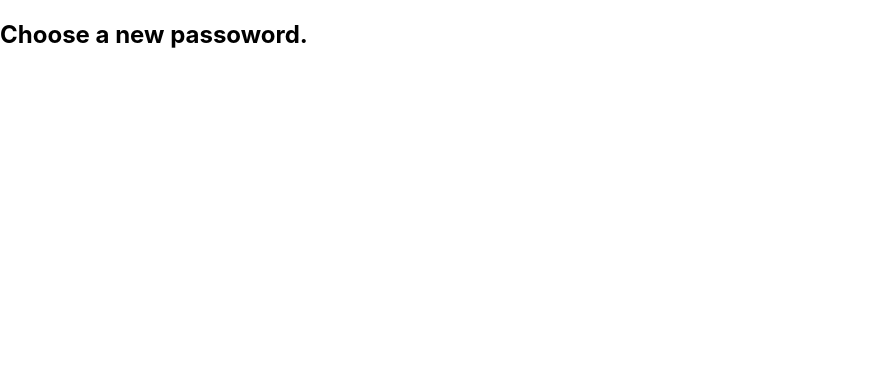
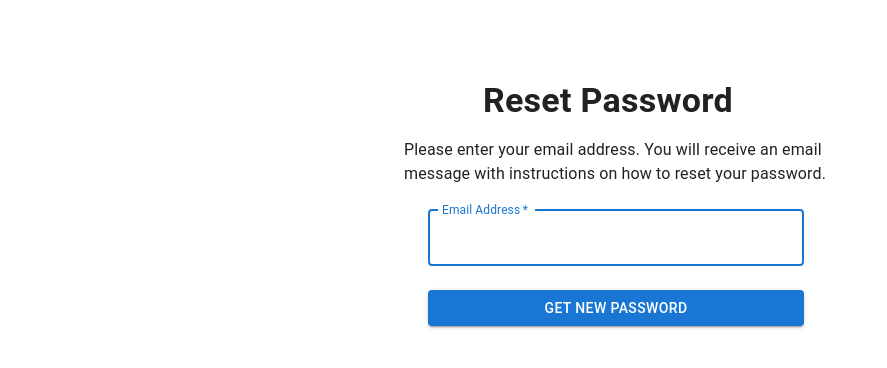
Before and after one commit to zylascope/chart-dashboard, a React (Create React App) app: page /get-new-password in a window 1280 px wide. Shown: the top 368 px of the page, without its empty margins (0-887 px from the left). Built offline with nearby package versions, Linux system fonts and the light colour scheme.

Commit message:
added resetpasswors page

```diff
--- a/package.json
+++ b/package.json
@@ -8,6 +8,7 @@
     "@mui/icons-material": "^5.0.5",
     "@mui/material": "^5.0.6",
     "@mui/styled-engine": "^5.0.2",
+    "@mui/styles": "^5.4.2",
     "@testing-library/jest-dom": "^5.14.1",
     "@testing-library/react": "^11.2.7",
     "@testing-library/user-event": "^12.8.3",
--- a/src/App.js
+++ b/src/App.js
@@ -2,6 +2,7 @@ import React, { useEffect } from "react";
 import { BrowserRouter as Router, Switch, Route, Link } from "react-router-dom";
 
 import Dashboard from "./Dashboard";
+import { ResetPassword } from "./ResetPassword";
 
 import SignInSide from "./SignInSide";
 import SignUp from "./SignUp";
@@ -48,7 +49,7 @@ export default function App() {
             <Dashboard />
           </Route>
           <Route path="/get-new-password">
-            <GetNewPassword />
+            <ResetPassword />
           </Route>
           <Route path="/register">
             <SignUp />
--- /dev/null
+++ b/src/ResetPassword.js
@@ -0,0 +1,107 @@
+import ErrorSharp from "@mui/icons-material/ErrorSharp";
+import {
+  Button,
+  Container,
+  CssBaseline,
+  Grid,
+  TextField,
+  Typography,
+} from "@mui/material";
+import { makeStyles } from "@mui/styles";
+import { Box } from "@mui/system";
+import React, { useState } from "react";
+const useStyles = makeStyles({
+  headerStyles: {
+    paddingTop: "20",
+    display: "flex",
+    flexDirection: "row",
+
+    width: "400",
+    height: "400",
+  },
+});
+export const ResetPassword = () => {
+  const [email, setEmail] = useState("");
+  const [errors, setErrors] = useState({});
+  const classes = useStyles();
+  const handleInputChange = (e) => {
+    //console.log("value:", value);
+    setEmail(e.target.value);
+    setErrors({
+      ...errors,
+      email: "",
+    });
+  };
+  const validate = () => {
+    setErrors({
+      email: email ? "" : "Email is required",
+    });
+    return Object.values(errors).every((x) => x === "");
+  };
+  const handleSubmit = (event) => {
+    event.preventDefault();
+    if (validate()) {
+      console.log("email", email);
+    }
+  };
+  return (
+    <>
+      <Container maxWidth="sm" bgcolor="yellow">
+        <Box component="header" sx={classes.headerStyles}>
+          <CssBaseline />
+          <Grid container spacing={2}>
+            <Grid item xs={12}>
+              <Typography
+                variant="h4"
+                component="h1"
+                fontWeight="600"
+                align="center"
+                marginTop={10}
+                paddingRight={8}
+              >
+                Reset Password
+              </Typography>
+            </Grid>
+            <Grid item xs={12}>
+              <Typography component="h6" paddingX={5}>
+                Please enter your email address. You will receive an email
+                message with instructions on how to reset your password.
+              </Typography>
+            </Grid>
+          </Grid>
+        </Box>
+        <Box
+          component="form"
+          noValidate
+          onSubmit={handleSubmit}
+          sx={{ mt: 3, mx: 8 }}
+        >
+          <Grid container spacing={2} paddingRight={6}>
+            <Grid item xs={12}>
+              <TextField
+                required
+                fullWidth
+                autoFocus
+                id="email"
+                label="Email Address"
+                type="email"
+                name="email"
+                onChange={handleInputChange}
+                error={errors.email ? true : false}
+                helperText={errors.email}
+              />
+              <Button
+                type="submit"
+                fullWidth
+                variant="contained"
+                sx={{ mt: 3, mb: 2 }}
+              >
+                Get New Password
+              </Button>
+            </Grid>
+          </Grid>
+        </Box>
+      </Container>
+    </>
+  );
+};
```
Also changed, not shown: 1 other file (tests, documents, lock files or other folders).
